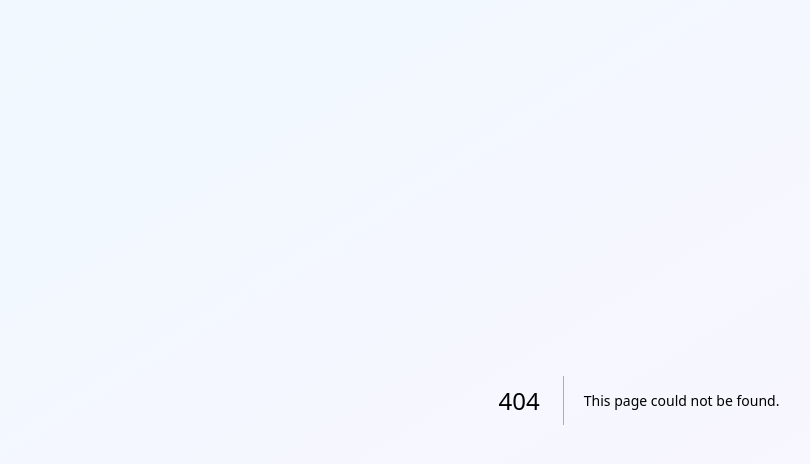
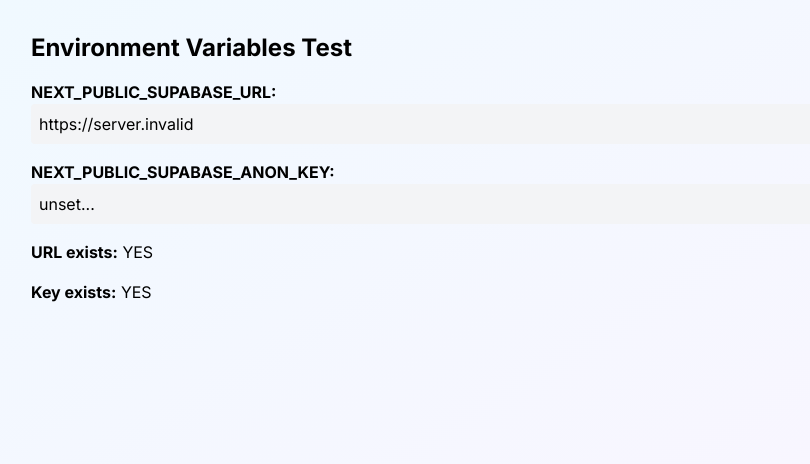
Before and after one commit to avalosamanda498-boop/OwnRecovery, a Next.js app: page /test-env in a window 1280 px wide. Before the commit this address had no page. Shown: the top 464 px of the page, without its empty margins (1-811 px from the left). Built offline with nearby package versions, Linux system fonts and the light colour scheme; no server answers.

Commit message:
Add test page to check environment variables

```diff
--- /dev/null
+++ b/src/app/test-env/page.tsx
@@ -0,0 +1,32 @@
+'use client'
+
+export default function TestEnvPage() {
+  const supabaseUrl = process.env.NEXT_PUBLIC_SUPABASE_URL
+  const supabaseKey = process.env.NEXT_PUBLIC_SUPABASE_ANON_KEY
+
+  return (
+    <div className="min-h-screen p-8">
+      <h1 className="text-2xl font-bold mb-4">Environment Variables Test</h1>
+      <div className="space-y-4">
+        <div>
+          <strong>NEXT_PUBLIC_SUPABASE_URL:</strong>
+          <p className="bg-gray-100 p-2 rounded">
+            {supabaseUrl || 'NOT SET'}
+          </p>
+        </div>
+        <div>
+          <strong>NEXT_PUBLIC_SUPABASE_ANON_KEY:</strong>
+          <p className="bg-gray-100 p-2 rounded break-all">
+            {supabaseKey ? `${supabaseKey.substring(0, 20)}...` : 'NOT SET'}
+          </p>
+        </div>
+        <div>
+          <strong>URL exists:</strong> {supabaseUrl ? 'YES' : 'NO'}
+        </div>
+        <div>
+          <strong>Key exists:</strong> {supabaseKey ? 'YES' : 'NO'}
+        </div>
+      </div>
+    </div>
+  )
+}
```
